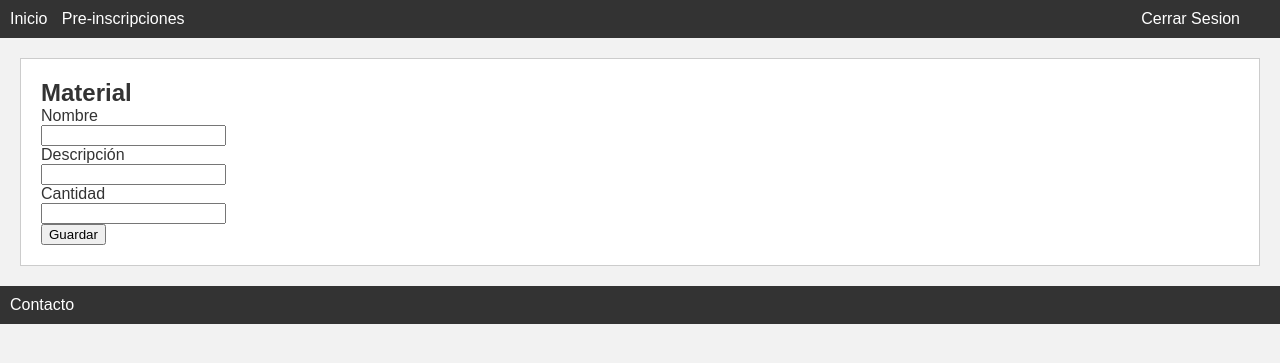
After one commit to milksake/ISEvent2, a Flask app: a page that uses app/templates/layout.html in a window 1280 px wide. The commit adds this page. Shown: the top 363 px of the page. Run offline with Flask 3, Linux system fonts and the light colour scheme; a user stored in the database is signed in.

Commit message:
gestionarMaterial

```diff
--- a/app/config/routes.py
+++ b/app/config/routes.py
@@ -1,5 +1,7 @@
 from app.config import bp
-from flask import render_template
+from flask import render_template, request, flash, redirect, url_for, abort
+from flask_login import login_required, current_user
+from app.models.material import Material, materialesList
 
 @bp.route('/eventos')
 def eventos():
@@ -13,6 +15,31 @@ def ambientes():
 def actividades():
     return render_template("index.html")
 
+@login_required
 @bp.route('/materiales')
 def materiales():
-    return render_template("index.html")
+    #if current_user.rol != "admin":
+    #    abort(403)
+    return render_template("materialUI.html", materiales=materialesList)
+
+@bp.route('/añadirMaterial', methods=['GET', 'POST'])
+@login_required
+def añadirMaterial():
+    #if current_user.rol != "admin":
+    #    abort(403)
+    if request.method == 'POST':
+        materialesList.append(Material(len(materialesList), request.form['nombre'], request.form['cantidad'], request.form['descripcion'], None))
+        flash("Material Creado")
+        return redirect(url_for('config.materiales'))
+    return render_template("añadirMaterial.html")
+
+@bp.route('/modificarMaterial/<id>', methods=['GET', 'POST'])
+@login_required
+def modificarMaterial(id):
+    #if current_user.rol != "admin":
+    #    abort(403)
+    if request.method == 'POST':
+        materialesList[int(id)] = Material(int(id), request.form['nombre'], request.form['cantidad'], request.form['descripcion'], None)
+        flash("Material Modificado")
+        return redirect(url_for('config.materiales'))
+    return render_template("añadirMaterial.html")
--- /dev/null
+++ b/app/models/material.py
@@ -0,0 +1,9 @@
+class Material:
+    def __init__(self, id, nombre, cantidad, descripcion, tipo) -> None:
+        self.idMaterial = id
+        self.nombre = nombre
+        self.cantidad = cantidad
+        self.descripcion = descripcion
+        self.tipo = tipo
+
+materialesList = []
--- /dev/null
+++ b/app/templates/añadirMaterial.html
@@ -0,0 +1,36 @@
+{%extends "layout.html"%}
+
+{%block title%}
+Material
+{%endblock%}
+
+{%block estilos%}
+{%endblock%}
+
+{%block contenido%}
+<div class="page">
+
+    <div class="form">
+        <h1>Material</h1>
+        <form action="" method="post">
+            <div class="input-box">
+                <label>Nombre</label>
+                <br>
+                <input type="text" name="nombre" autocomplete="off" required>
+            </div>
+            <div class="input-box">
+                <label>Descripción</label>
+                <br>
+                <input type="text" name="descripcion" autocomplete="off" required>
+            </div>
+            <div class="input-box">
+                <label>Cantidad</label>
+                <br>
+                <input type="number" name="cantidad" autocomplete="off" required>
+            </div>
+            <button class="btn" type="submit">Guardar</button>
+        </form>
+    </div>
+
+</div>
+{%endblock%}
--- a/app/templates/layout.html
+++ b/app/templates/layout.html
@@ -18,7 +18,7 @@
                                 <a href="{{ url_for('main.index')}}">Eventos</a>
                                 <a href="{{ url_for('main.index')}}">Ambientes</a>
                                 <a href="{{ url_for('main.index')}}">Actividades</a>
-                                <a href="{{ url_for('main.index')}}">Materiales</a>
+                                <a href="{{ url_for('config.materiales')}}">Materiales</a>
                             </div>
                         </div>
                         <a href="{{ url_for('main.index') }}">Caja</a>
```
Also changed, not shown: app/templates/materialUI.html (added, +21 -0 lines).
